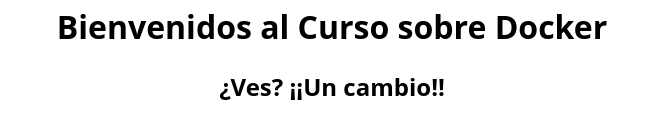
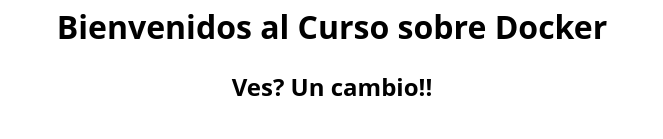
Before and after one commit to nalonsoh/miweb, a plain HTML site: page static-html/index.html in a window 1280 px wide. Shown: the part 371-510 px from the top of the page, without its empty margins (308-971 px from the left). Drawn offline with Linux system fonts and the light colour scheme.

Commit message:
Update index.html
Eliminar caracteres incorrectos

```diff
--- a/static-html/index.html
+++ b/static-html/index.html
@@ -17,5 +17,5 @@
 <body>
 	<img src="logo.jpeg" />
 	<h1>Bienvenidos al Curso sobre Docker</h1>
-	<h2>¿Ves? ¡¡Un cambio!!</h2>
+	<h2>Ves? Un cambio!!</h2>
 </html>
```
